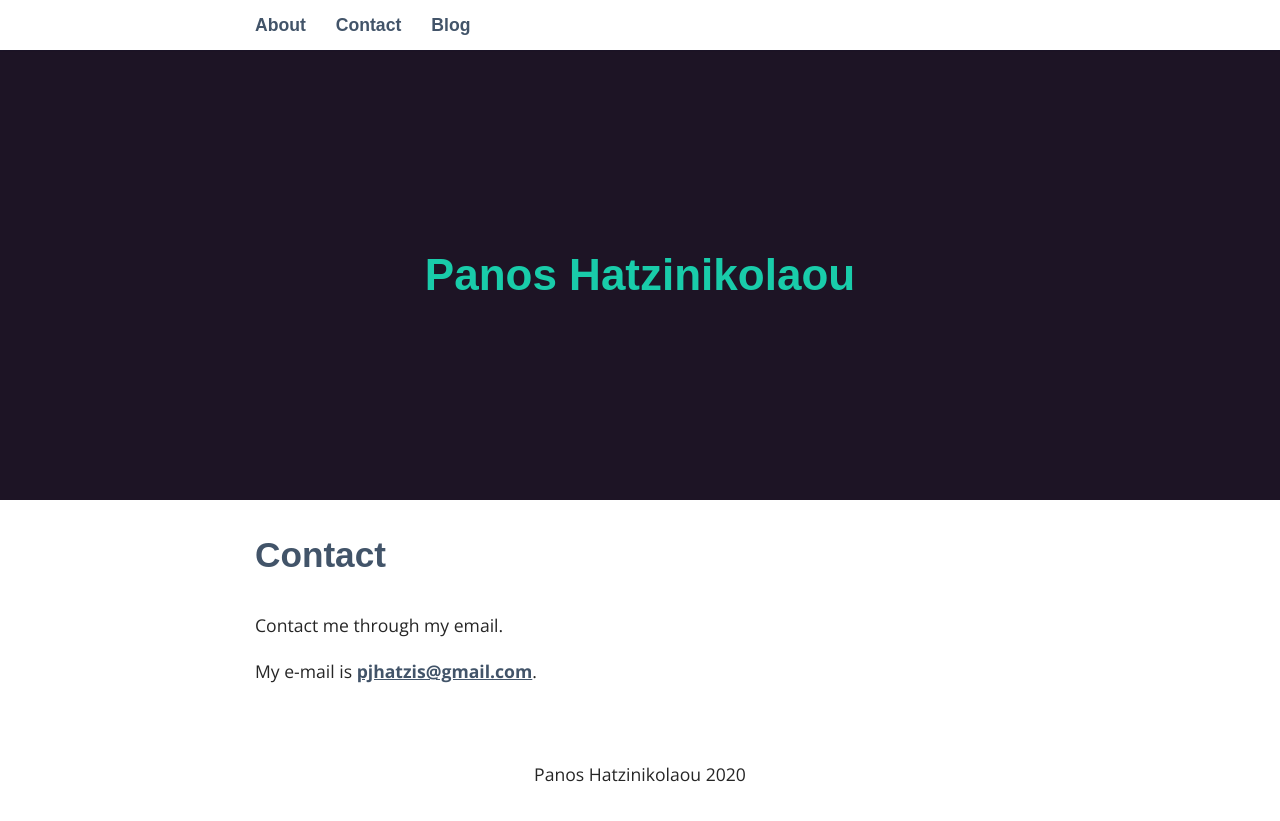
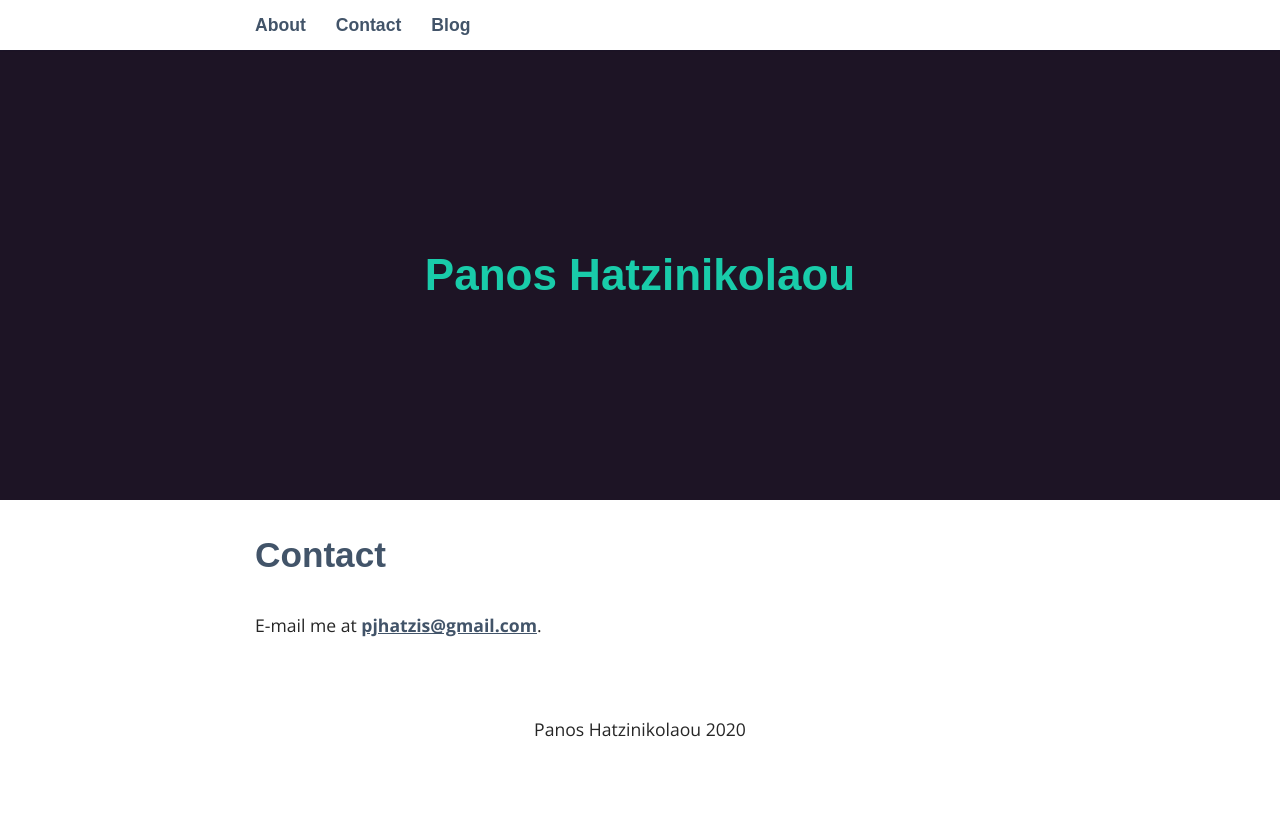
Before and after one commit to Paahn/paahns, a Jekyll site: the page built from _pages/02_contact.md, in a window 1280 px wide. Shown: the top 821 px of the page. Built offline with Jekyll 4.4.1, drawn with Linux system fonts in a browser that asks for light colours; nearby versions of some CDN libraries; some web fonts are replaced.

Commit message:
removed busy text in contact page

```diff
--- a/_pages/02_contact.md
+++ b/_pages/02_contact.md
@@ -5,6 +5,6 @@ title: Contact
 permalink: /contact/
 ---
 
-Contact me through my email.
 
-My e-mail is [pjhatzis@gmail.com](mailto:pjhatzis@gmail.com).
+
+E-mail me at [pjhatzis@gmail.com](mailto:pjhatzis@gmail.com).
```
